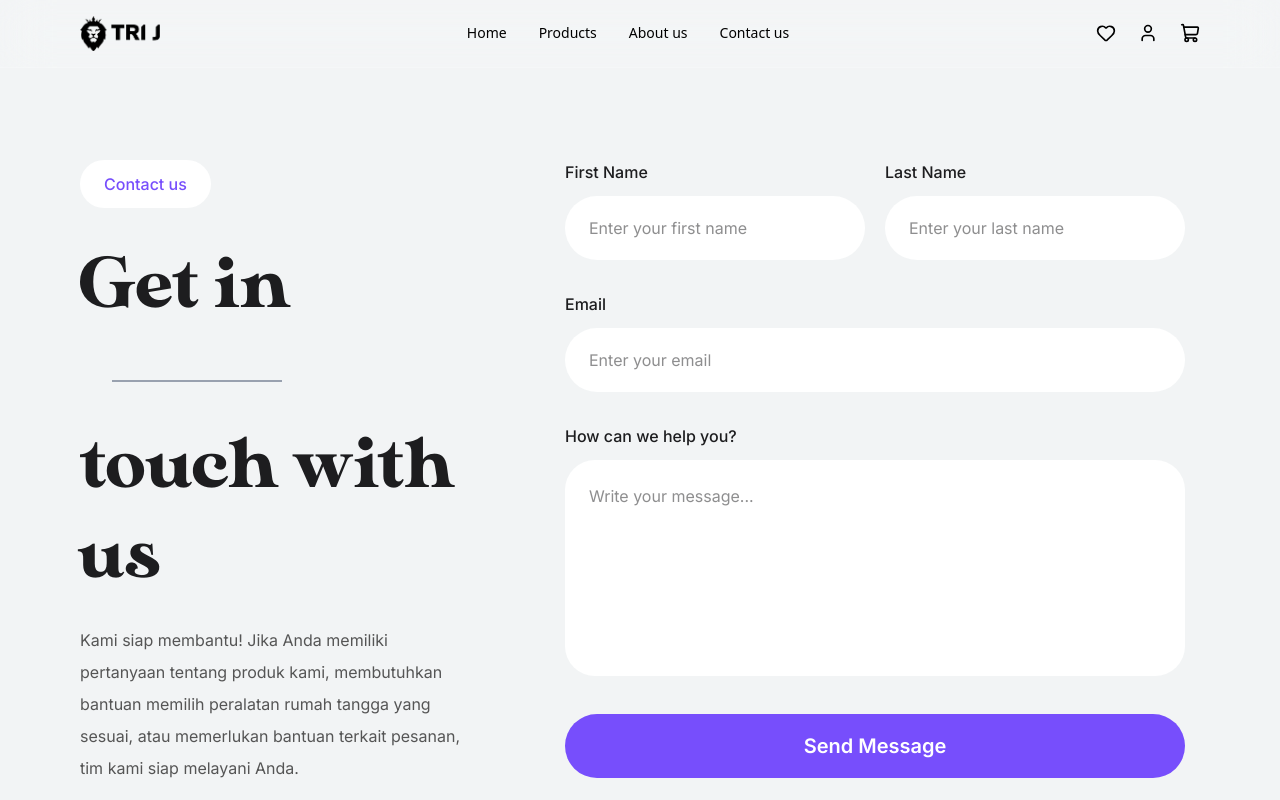
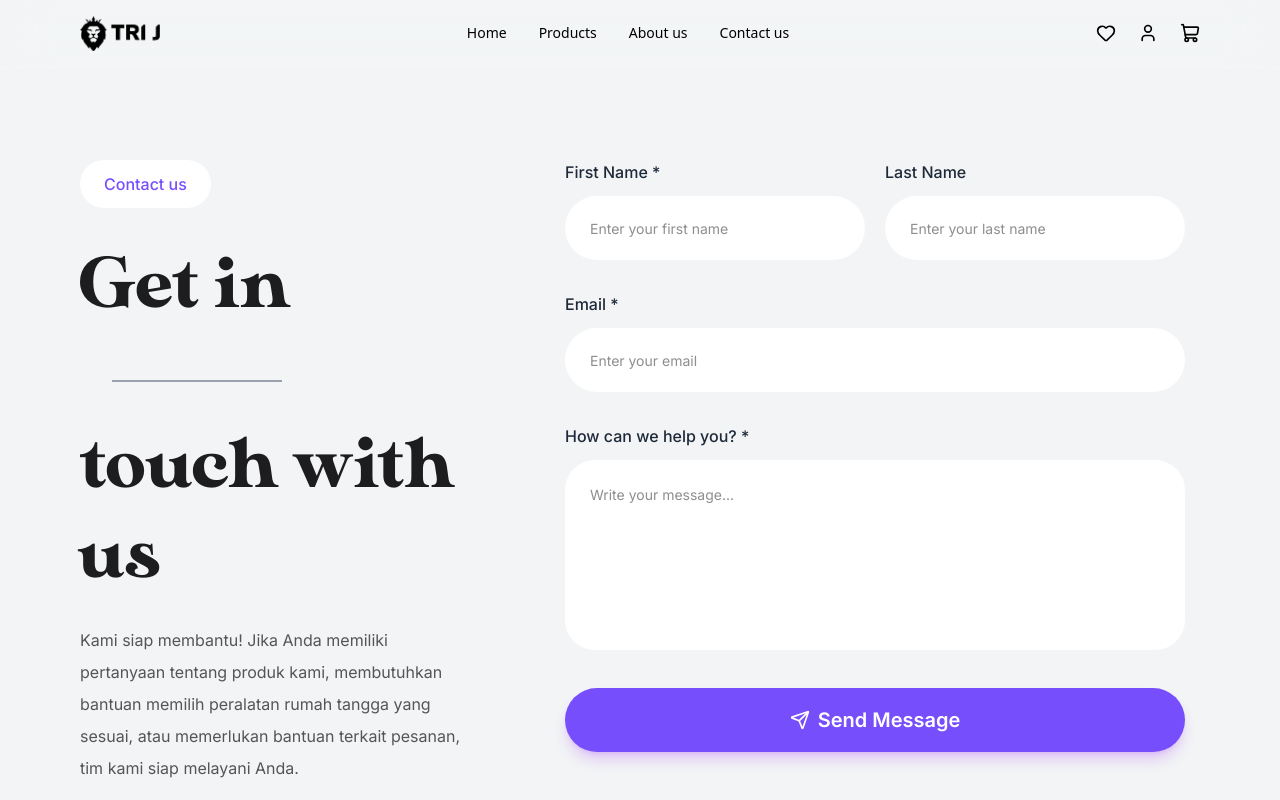
Before and after one commit to teguhpras30/webtrij, a Next.js app: page /contact-us in a window 1280 px wide. Shown: the top 800 px of the page. Built offline with nearby package versions, Linux system fonts and the light colour scheme; no server answers.

Commit message:
feat(contact): integrate interactive contact form to forward messages to sales@tri-j.co.id, sherly_59@yahoo.com, and teguhpras30@gmail.com

```diff
--- /dev/null
+++ b/app/api/public/contact/route.ts
@@ -0,0 +1,67 @@
+import { NextResponse } from "next/server";
+import { execFile } from "child_process";
+
+function sendEmailViaSendmail(emailContent: string): Promise<void> {
+  return new Promise((resolve) => {
+    const child = execFile("/usr/sbin/sendmail", ["-t"], (error) => {
+      if (error) {
+        console.error("Sendmail execution log:", error);
+      }
+      resolve();
+    });
+
+    if (child.stdin) {
+      child.stdin.write(emailContent);
+      child.stdin.end();
+    }
+  });
+}
+
+export async function POST(req: Request) {
+  try {
+    const body = await req.json();
+    const { firstName, lastName, email, message } = body;
+
+    if (!firstName || !email || !message) {
+      return NextResponse.json(
+        { error: "Nama depan, email, dan pesan wajib diisi." },
+        { status: 400 }
+      );
+    }
+
+    const fullName = `${firstName} ${lastName || ""}`.trim();
+    const targets = ["sales@tri-j.co.id", "sherly_59@yahoo.com", "teguhpras30@gmail.com"];
+
+    const emailContent = [
+      `To: ${targets.join(", ")}`,
+      `From: sales@tri-j.co.id`,
+      `Reply-To: ${fullName} <${email}>`,
+      `Subject: [Pesan Kontak TRIJ] Dari ${fullName}`,
+      `Content-Type: text/plain; charset=utf-8`,
+      ``,
+      `Pesan baru dari Form Kontak Website tri-j.co.id:`,
+      `==================================================`,
+      `Nama Pengirim : ${fullName}`,
+      `Email Pengirim: ${email}`,
+      `Waktu         : ${new Date().toLocaleString("id-ID", { timeZone: "Asia/Jakarta" })}`,
+      `==================================================`,
+      `Isi Pesan:`,
+      `${message}`,
+      `==================================================`,
+    ].join("\n");
+
+    // Send email via local Sendmail / Postfix transport
+    await sendEmailViaSendmail(emailContent);
+
+    return NextResponse.json({
+      success: true,
+      message: "Pesan Anda telah berhasil terkirim!",
+    });
+  } catch (error: any) {
+    console.error("Contact API error:", error);
+    return NextResponse.json(
+      { error: error?.message || "Gagal mengirim pesan kontak." },
+      { status: 500 }
+    );
+  }
+}
--- a/components/contactUs/ContactForm.tsx
+++ b/components/contactUs/ContactForm.tsx
@@ -1,91 +1,148 @@
 "use client";
+
+import { useState, FormEvent } from "react";
 import { motion } from "framer-motion";
+import { Loader2, CheckCircle2, AlertCircle, Send } from "lucide-react";
 
 export default function ContactForm() {
+  const [firstName, setFirstName] = useState("");
+  const [lastName, setLastName] = useState("");
+  const [email, setEmail] = useState("");
+  const [message, setMessage] = useState("");
+
+  const [loading, setLoading] = useState(false);
+  const [successMessage, setSuccessMessage] = useState<string | null>(null);
+  const [errorMessage, setErrorMessage] = useState<string | null>(null);
+
+  const handleSubmit = async (e: FormEvent) => {
+    e.preventDefault();
+    setLoading(true);
+    setSuccessMessage(null);
+    setErrorMessage(null);
+
+    try {
+      const res = await fetch("/api/public/contact", {
+        method: "POST",
+        headers: { "Content-Type": "application/json" },
+        body: JSON.stringify({
+          firstName,
+          lastName,
+          email,
+          message,
+        }),
+      });
+
+      const data = await res.json();
+      if (!res.ok) {
+        throw new Error(data.error || "Gagal mengirim pesan.");
+      }
+
+      setSuccessMessage(
+        "Pesan Anda berhasil dikirim ke tim sales (sherly_59@yahoo.com & teguhpras30@gmail.com). Kami akan merespons segera!"
+      );
+      setFirstName("");
+      setLastName("");
+      setEmail("");
+      setMessage("");
+    } catch (err: any) {
+      setErrorMessage(err.message || "Terjadi kesalahan saat mengirim pesan.");
+    } finally {
+      setLoading(false);
+    }
+  };
+
   return (
     <motion.div
-            initial={{
-                opacity: 0,
-                y: 80,
-            }}
-            whileInView={{
-                opacity: 1,
-                y: 0,
-            }}
-            viewport={{
-                once: true,
-                amount: 0.3,
-            }}
-            transition={{
-                duration: 1,
-                ease: "easeOut",
-            }}
+      initial={{ opacity: 0, y: 80 }}
+      whileInView={{ opacity: 1, y: 0 }}
+      viewport={{ once: true, amount: 0.3 }}
+      transition={{ duration: 1, ease: "easeOut" }}
     >
-            <form className="w-full max-w-[560px] space-y-6 md:space-y-8 lg:max-w-none">
+      <form onSubmit={handleSubmit} className="w-full max-w-[560px] space-y-6 md:space-y-8 lg:max-w-none">
+        {successMessage && (
+          <div className="bg-emerald-500/10 border border-emerald-500/30 text-emerald-700 p-4 rounded-2xl flex items-center gap-3 text-sm font-medium">
+            <CheckCircle2 className="w-5 h-5 text-emerald-600 shrink-0" />
+            <span>{successMessage}</span>
+          </div>
+        )}
+
+        {errorMessage && (
+          <div className="bg-red-500/10 border border-red-500/30 text-red-600 p-4 rounded-2xl flex items-center gap-3 text-sm font-medium">
+            <AlertCircle className="w-5 h-5 text-red-500 shrink-0" />
+            <span>{errorMessage}</span>
+          </div>
+        )}
 
         {/* Name */}
         <div className="grid grid-cols-1 gap-5 sm:grid-cols-2">
-
           <div>
-                        <label className="mb-3 block font-medium">
-                            First Name
-                        </label>
-
+            <label className="mb-3 block font-medium text-gray-800">First Name *</label>
             <input
               type="text"
+              required
+              value={firstName}
+              onChange={(e) => setFirstName(e.target.value)}
               placeholder="Enter your first name"
-                            className="h-14 w-full rounded-full bg-white px-6 outline-none md:h-16"
+              className="h-14 w-full rounded-full bg-white px-6 outline-none md:h-16 border border-transparent focus:border-[#774EFC] transition text-sm"
             />
           </div>
 
           <div>
-                        <label className="mb-3 block font-medium">
-                            Last Name
-                        </label>
-
+            <label className="mb-3 block font-medium text-gray-800">Last Name</label>
             <input
               type="text"
+              value={lastName}
+              onChange={(e) => setLastName(e.target.value)}
               placeholder="Enter your last name"
-                            className="h-14 w-full rounded-full bg-white px-6 outline-none md:h-16"
+              className="h-14 w-full rounded-full bg-white px-6 outline-none md:h-16 border border-transparent focus:border-[#774EFC] transition text-sm"
             />
           </div>
-
         </div>
 
         {/* Email */}
         <div>
-                    <label className="mb-3 block font-medium">
-                        Email
-                    </label>
-
+          <label className="mb-3 block font-medium text-gray-800">Email *</label>
           <input
             type="email"
+            required
+            value={email}
+            onChange={(e) => setEmail(e.target.value)}
             placeholder="Enter your email"
-                        className="h-14 w-full rounded-full bg-white px-6 outline-none md:h-16"
+            className="h-14 w-full rounded-full bg-white px-6 outline-none md:h-16 border border-transparent focus:border-[#774EFC] transition text-sm"
           />
         </div>
 
         {/* Message */}
         <div>
-                    <label className="mb-3 block font-medium">
-                        How can we help you?
-                    </label>
-
+          <label className="mb-3 block font-medium text-gray-800">How can we help you? *</label>
           <textarea
+            required
             rows={7}
+            value={message}
+            onChange={(e) => setMessage(e.target.value)}
             placeholder="Write your message..."
-                        className="min-h-[180px] w-full resize-none rounded-[24px] bg-white p-6 outline-none md:rounded-[30px]"
+            className="min-h-[180px] w-full resize-none rounded-[24px] bg-white p-6 outline-none md:rounded-[30px] border border-transparent focus:border-[#774EFC] transition text-sm"
           />
         </div>
 
         {/* Button */}
         <button
           type="submit"
-                    className="h-14 w-full rounded-full bg-[#774EFC] text-lg font-semibold text-white transition hover:opacity-90 md:h-16 md:text-xl"
+          disabled={loading}
+          className="h-14 w-full rounded-full bg-[#774EFC] hover:bg-[#6438f5] text-lg font-semibold text-white transition-all flex items-center justify-center gap-2 cursor-pointer disabled:opacity-50 md:h-16 md:text-xl shadow-lg shadow-purple-600/20"
         >
-                    Send Message
+          {loading ? (
+            <>
+              <Loader2 className="w-5 h-5 animate-spin" />
+              <span>Sending Message...</span>
+            </>
+          ) : (
+            <>
+              <Send className="w-5 h-5" />
+              <span>Send Message</span>
+            </>
+          )}
         </button>
-
       </form>
     </motion.div>
   );
```
Lines whose indentation alone changed are shown as unchanged.
